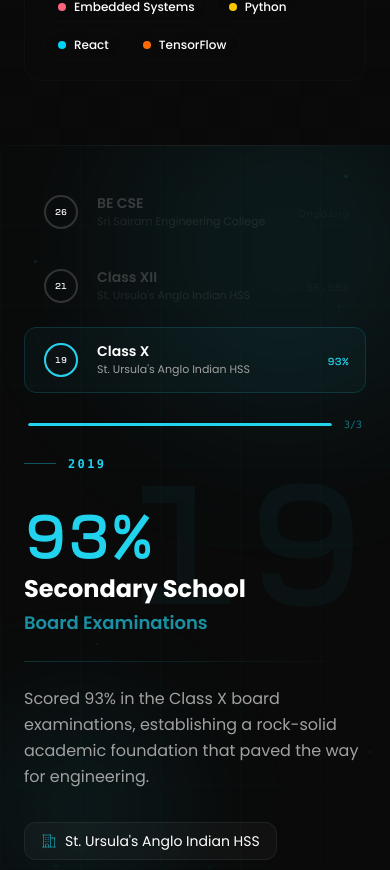
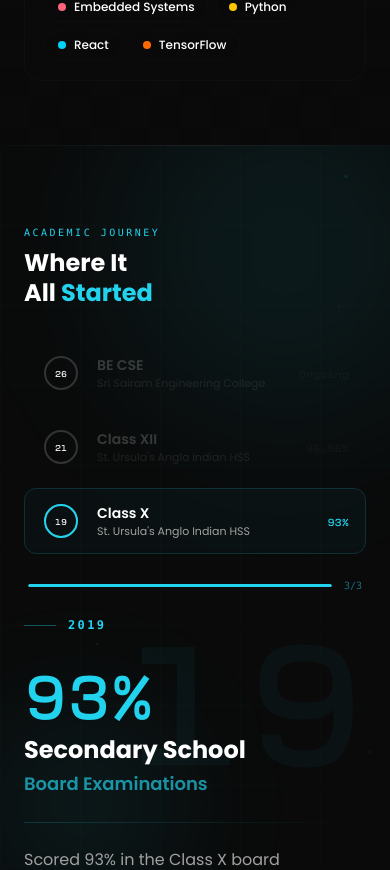
Before and after one commit to madhumithadasarathy/madhumitha_portfolio, a React (Vite) app: page / in a window 390 px wide. Shown: the part 2973-3843 px from the top of the page. Built offline with nearby package versions, Linux system fonts and the light colour scheme.

Commit message:
fix: restore Timeline heading + add top padding to sticky container for navbar clearance on mobile

```diff
--- a/src/components/Timeline.jsx
+++ b/src/components/Timeline.jsx
@@ -118,7 +118,7 @@ export default function Timeline() {
 
     return (
         <section id="timeline" ref={containerRef} className="relative bg-dark" style={{ height: isMobile ? `${milestones.length * 70}vh` : `${milestones.length * 100}vh` }}>
-            <div className="sticky top-0 h-screen overflow-hidden flex items-center" style={{ willChange: 'transform' }}>
+            <div className="sticky top-0 h-screen overflow-hidden flex items-start pt-20 lg:items-center lg:pt-0" style={{ willChange: 'transform' }}>
 
                 {/* ═══ BACKGROUND LAYERS ═══ */}
 
@@ -187,7 +187,7 @@ export default function Timeline() {
                         {/* ── LEFT COLUMN: Nav + Controls ── */}
                         <div className="lg:col-span-4 xl:col-span-3">
                             {/* Section tag */}
-                            <div className="hidden lg:block mb-8">
+                            <div className="mb-8">
                                 <span className="text-[10px] uppercase tracking-[0.25em] font-mono block mb-2" style={{ color: active.color }}>
                                     Academic Journey
                                 </span>
```
